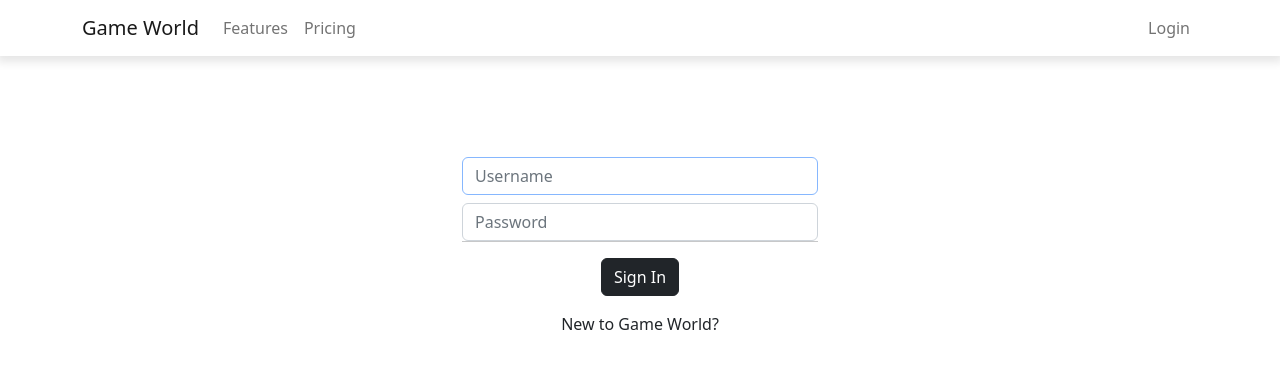
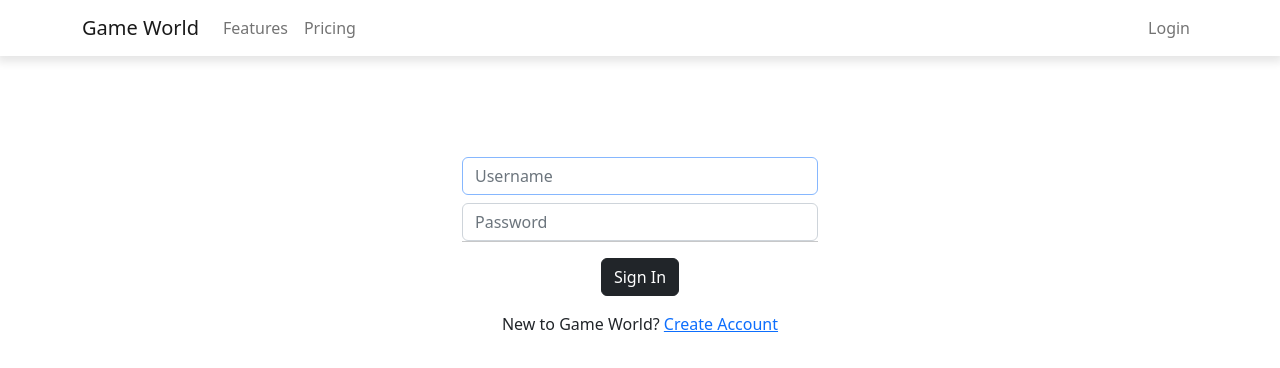
Before and after one commit to KevinZ-CS/phase-4-final-project-frontend, a React (Create React App) app: page /LoginForm in a window 1280 px wide. Shown: the top 368 px of the page. Built offline with nearby package versions, Linux system fonts and the light colour scheme; no server answers.

Commit message:
Create signup form component

```diff
--- a/src/components/App.jsx
+++ b/src/components/App.jsx
@@ -3,6 +3,7 @@ import { Route, Switch } from 'react-router-dom';
 
 import NavBar from './NavBar';
 import LoginForm from './LoginForm';
+import SignUpForm from './SignUpForm';
 
 
 function App() {
@@ -26,7 +27,11 @@ useEffect(() => {
       </Route>
 
       <Route exact path = '/LoginForm'>
-        <LoginForm />
+        <LoginForm onLogin={setUser} />
+      </Route>
+
+      <Route exact path = '/signup'>
+        <SignUpForm onLogin={setUser} />
       </Route>
 
     </Switch>
--- a/src/components/LoginForm.jsx
+++ b/src/components/LoginForm.jsx
@@ -1,12 +1,30 @@
 import React, { useState } from "react";
 import 'bootstrap/dist/css/bootstrap.min.css';
-import { Form, Button, Container, Row } from 'react-bootstrap';
+import { Form, Container, Row } from 'react-bootstrap';
+import { NavLink } from "react-router-dom";
 
-function LoginForm() {
+function LoginForm({ onLogin }) {
     const [username, setUsername] = useState('');
     const [password, setPassword] = useState('');
     const [errors, setErrors] = useState([]);
-    const [isLoading, setIsLoading] = useState(false);
+
+
+    async function handleSubmit(e) {
+        e.preventdefault();
+        const response = await fetch('login', {
+            method: "POST",
+            headers: {
+              "Content-Type": "application/json",
+            },
+            body: JSON.stringify({ username, password }),
+        })
+        const data = await response.json();
+        if (response.ok) {
+             onLogin(data);
+            } else {
+             setErrors(data.errors);
+            }
+          }
 
     return(
      <>
@@ -14,7 +32,7 @@ function LoginForm() {
 
     <Row>
       <div className="col-md-4"></div>
-    <Form className="col-md-4">
+      <Form className="col-md-4" onSubmit={handleSubmit} >
 
 {/* <p ref={errRef} className={errMsg ? "errmsg" : "offscreen"} aria-live="assertive">{errMsg}</p> */}
       <Form.Group className="mb-2" controlId="exampleForm.ControlInput1">
@@ -30,9 +48,6 @@ function LoginForm() {
       />
        </Form.Group>
 
-
-
-
        <Form.Group className="mb-0" controlId="exampleForm.ControlInput2">
          <Form.Control
           type="password"
@@ -45,14 +60,7 @@ function LoginForm() {
         />
         </Form.Group>
 
-
-{/* <div className="text-center mb-4 mt-4">
-  <a id='pw' href="#">Forgot Password?</a>
-</div> */}
-
         <hr className="mt-0" />
-
-
 
         <div id='login' className="text-center mb-3">
         <button className="btn btn-dark" type="submit" >Sign In</button>
@@ -60,12 +68,11 @@ function LoginForm() {
 
         <div id="acc" className="text-center mb-3">
         <span>New to Game World? </span>
-{/* <NavLink to='/signup' className='no-style' onClick={handleClose}>Create Account</NavLink> */}
+        <NavLink to='/signup'>Create Account</NavLink>
         </div>
         </Form>
     </Row>
     </Container>
-
     </>
     )
 }
--- /dev/null
+++ b/src/components/SignUpForm.jsx
@@ -0,0 +1,14 @@
+import React, { useState } from "react";
+import 'bootstrap/dist/css/bootstrap.min.css';
+import { Form, Container, Row } from 'react-bootstrap';
+import { NavLink } from "react-router-dom";
+
+function SignUpForm() {
+    return (
+        <>
+        hi
+        </>
+    )
+}
+
+export default SignUpForm
```
Lines whose indentation alone changed are shown as unchanged.
